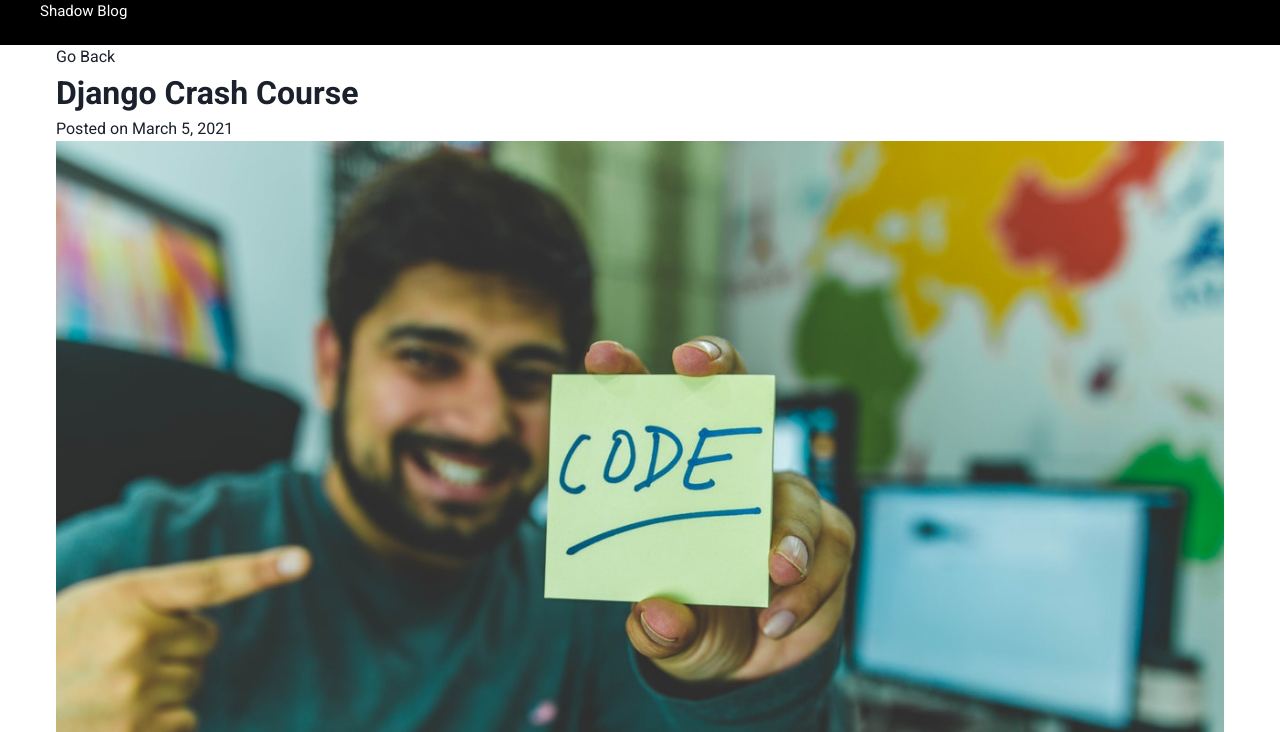
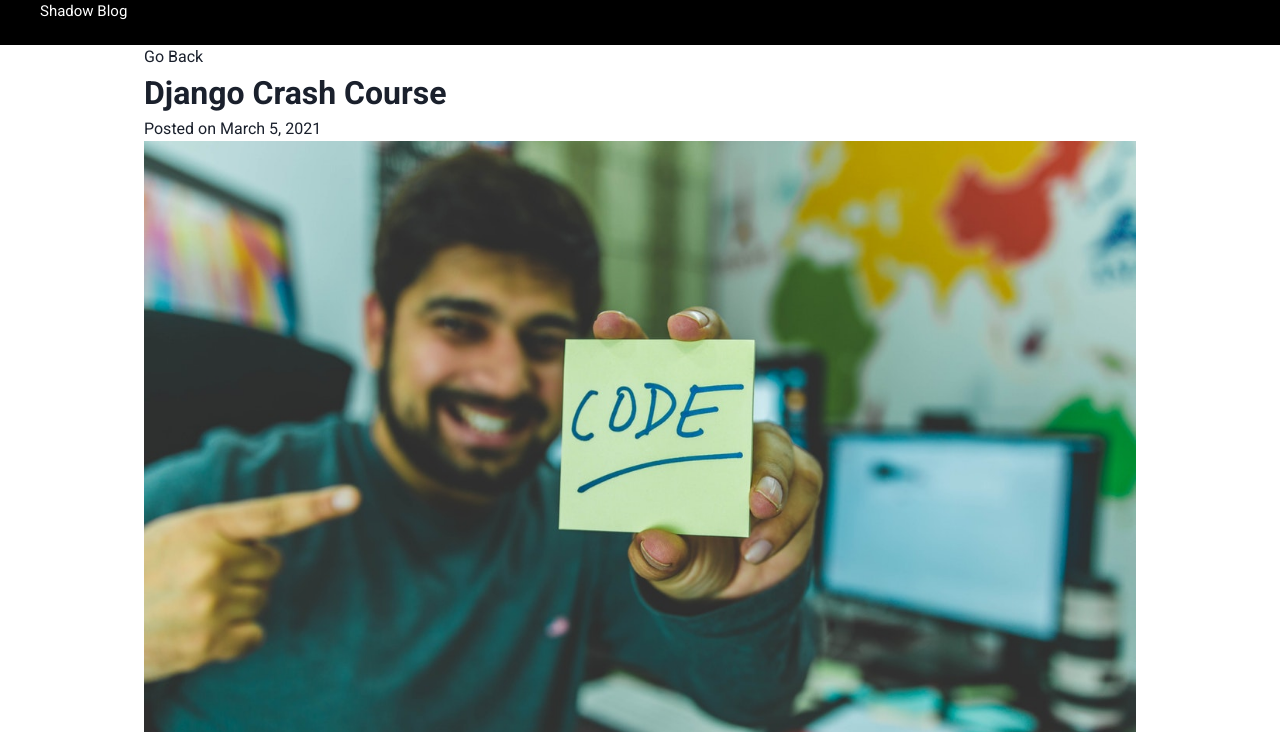
Before and after one commit to DaffaAdityaDev/ShadowBlog, a Next.js app: page /blog/django-crash-course in a window 1280 px wide. Shown: the top 732 px of the page. Built offline with nearby package versions, Linux system fonts and the light colour scheme.

Commit message:
update ui

```diff
--- a/pages/_app.js
+++ b/pages/_app.js
@@ -8,7 +8,7 @@ function MyApp({ Component, pageProps }) {
     <>
     <Header />
     <ChakraProvider>
-      <Container maxW='1200px' >
+      <Container maxW='1200px'>
         <Component {...pageProps} />
       </Container>
     </ChakraProvider>
--- a/pages/blog/[slug].js
+++ b/pages/blog/[slug].js
@@ -4,7 +4,7 @@ import path from 'path';
 import matter from 'gray-matter'
 import {marked} from 'marked'
 import Link from 'next/link';
-import { Box } from '@chakra-ui/react'
+import { Box, Container, Text } from '@chakra-ui/react'
 
 import style from '../../styles/Slug.module.scss'
 
@@ -14,21 +14,21 @@ marked.setOptions({
 function Postpage({ frontmatter: {title, date, cover_image}, slug, content }) {
 
   return (
-    <div className={style.container}>
+    <Container maxW="container.lg">
       <Link href="/">
         Go Back
       </Link>
 
       <div>
-        <h1>{title}</h1>
+        <Text fontSize="32px" fontWeight="600">{title}</Text>
         <div>Posted on {date}</div>
         <img src={cover_image} alt="" className={style.img__hero}/>
 
-        <div>
+        <div className={style.container}>
           <div dangerouslySetInnerHTML={{ __html: marked(content)}}></div>
         </div>
       </div>
-    </div>
+    </Container>
   )
 }
 
--- a/pages/index.js
+++ b/pages/index.js
@@ -22,7 +22,7 @@ export default function Home({posts}) {
 
       </Head>
 
-      <Flex flexWrap="wrap" justifyContent="center" gap="10px">
+      <Flex flexWrap="wrap" justifyContent="space-between" width="100%" pt="2rem">
         {posts.map((post, index) => {
           return (
             <Post key={index} post={post}/>
```
